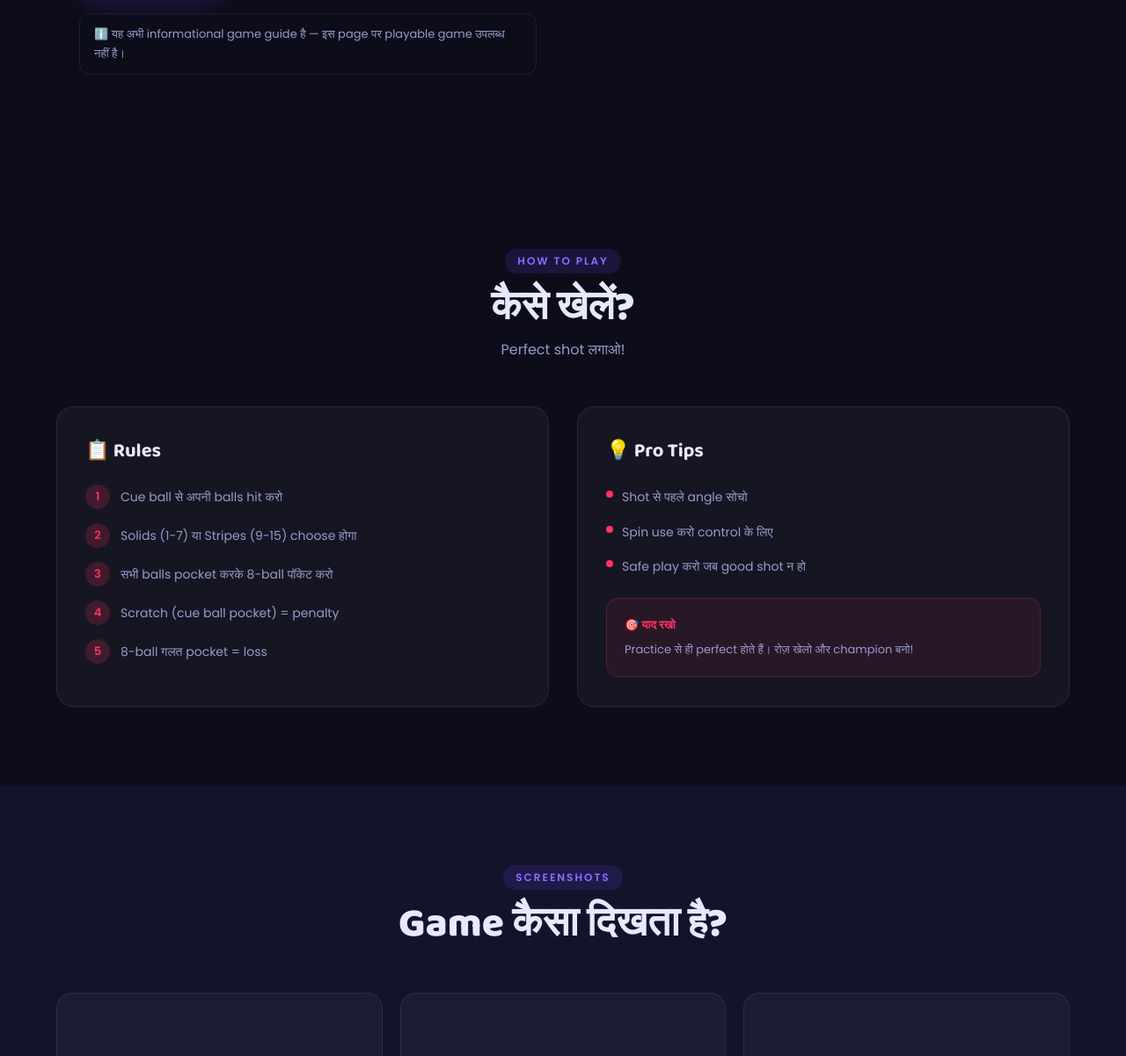
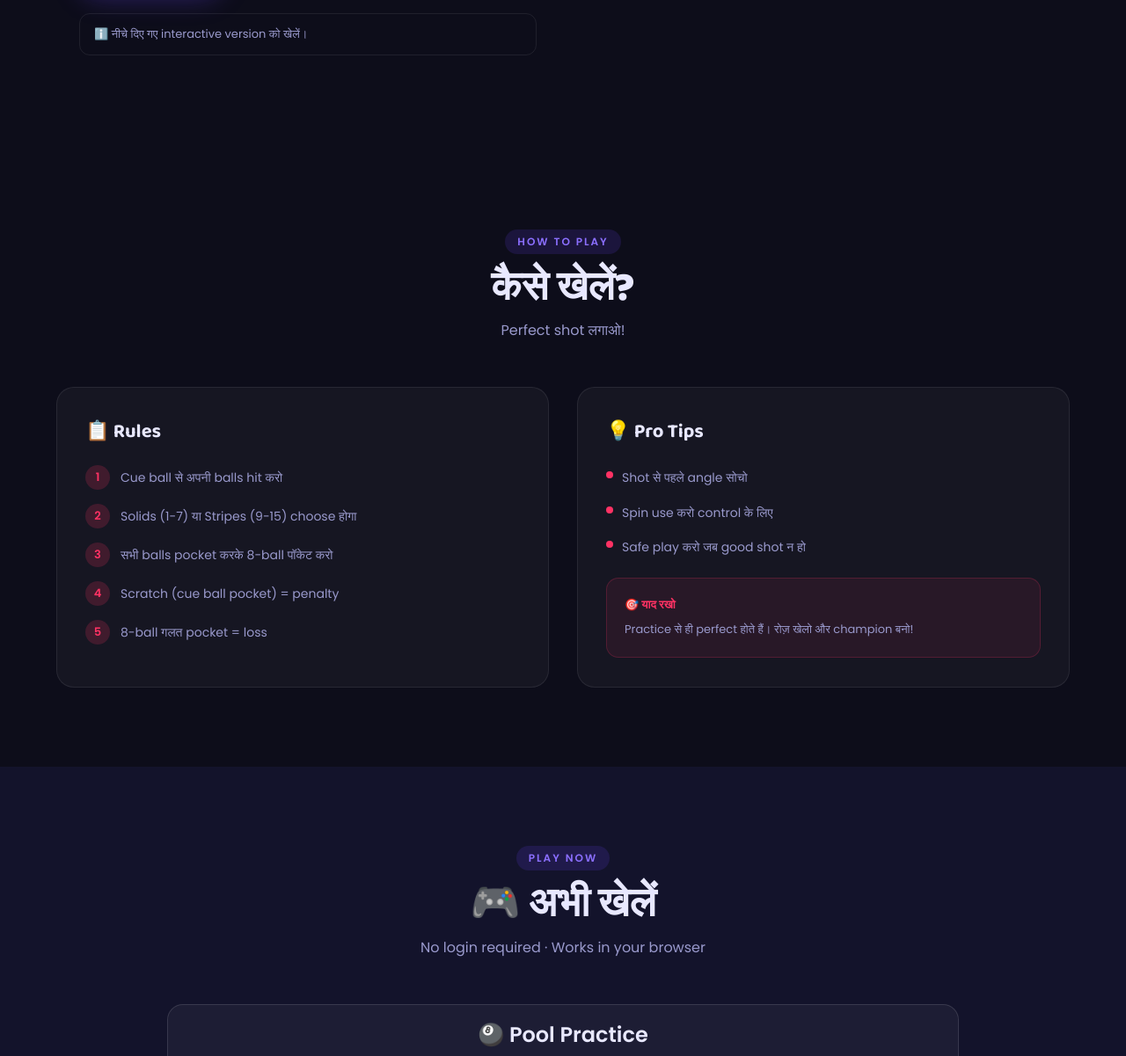
Before and after one commit to DesiPlay/DesiPlay, a plain HTML site: page games/pool.html in a window 1280 px wide. Shown: the part 470-1671 px from the top of the page at 88% size. Drawn offline with Linux system fonts and the light colour scheme.

Commit message:
Embed interactive pool game in its page

```diff
--- a/games/pool.html
+++ b/games/pool.html
@@ -75,7 +75,7 @@
         <a href="../games.html" class="btn-primary">🎮 सभी Games</a>
         <a href="../games.html" class="btn-secondary">← सभी Games</a>
       </div>
-      <p class="game-preview-note" style="margin-top:18px;padding:12px 16px;border:1px solid var(--border);border-radius:12px;color:var(--text2);font-size:13px;">ℹ️ यह अभी informational game guide है — इस page पर playable game उपलब्ध नहीं है।</p>
+      <p class="game-preview-note" style="margin-top:18px;padding:12px 16px;border:1px solid var(--border);border-radius:12px;color:var(--text2);font-size:13px;">ℹ️ नीचे दिए गए interactive version को खेलें।</p>
     </div>
     <div class="game-big-emoji reveal">🎱</div>
   </div>
@@ -103,6 +103,8 @@
   </div>
 </section>
 
+<section class="section section-dark" id="play-section"><div class="section-header"><div class="section-tag">Play Now</div><h2 class="section-title">🎮 अभी खेलें</h2><p class="section-sub">No login required · Works in your browser</p></div><div id="desiplay-game" data-game="pool"></div></section>
+
 <section class="section section-dark">
   <div class="section-header reveal">
     <div class="section-tag">Screenshots</div>
@@ -128,9 +130,9 @@
 <div class="cta-wrap">
   <div class="cta-glow"></div>
   <h2>🎱 Pool / 8-Ball खेलना शुरू करो!</h2>
-  <p>यह page अभी game के rules और guide दिखाता है। Interactive gameplay अभी उपलब्ध नहीं है।</p>
+  <p>अब आप इसी page पर browser में game खेल सकते हैं।</p>
   <div class="cta-btns">
-    <a href="../games.html" class="btn-primary">🎮 सभी Games देखें</a>
+    <a href="#play-section" class="btn-primary">🎮 अभी खेलें</a>
     <a href="../games.html" class="btn-secondary">🎮 और Games देखो</a>
   </div>
 </div>
@@ -143,6 +145,7 @@
   </div>
   <div class="footer-bottom"><span class="footer-copy">© 2024 DesiPlay. Made with ❤️ in India 🇮🇳</span></div>
 </footer>
+<script src="../games-engine.js"></script>
 <script>
 const obs=new IntersectionObserver(entries=>{entries.forEach((e,i)=>{if(e.isIntersecting)setTimeout(()=>e.target.classList.add('visible'),i*80)});},{threshold:0.1});
 document.querySelectorAll('.reveal').forEach(r=>obs.observe(r));
```
